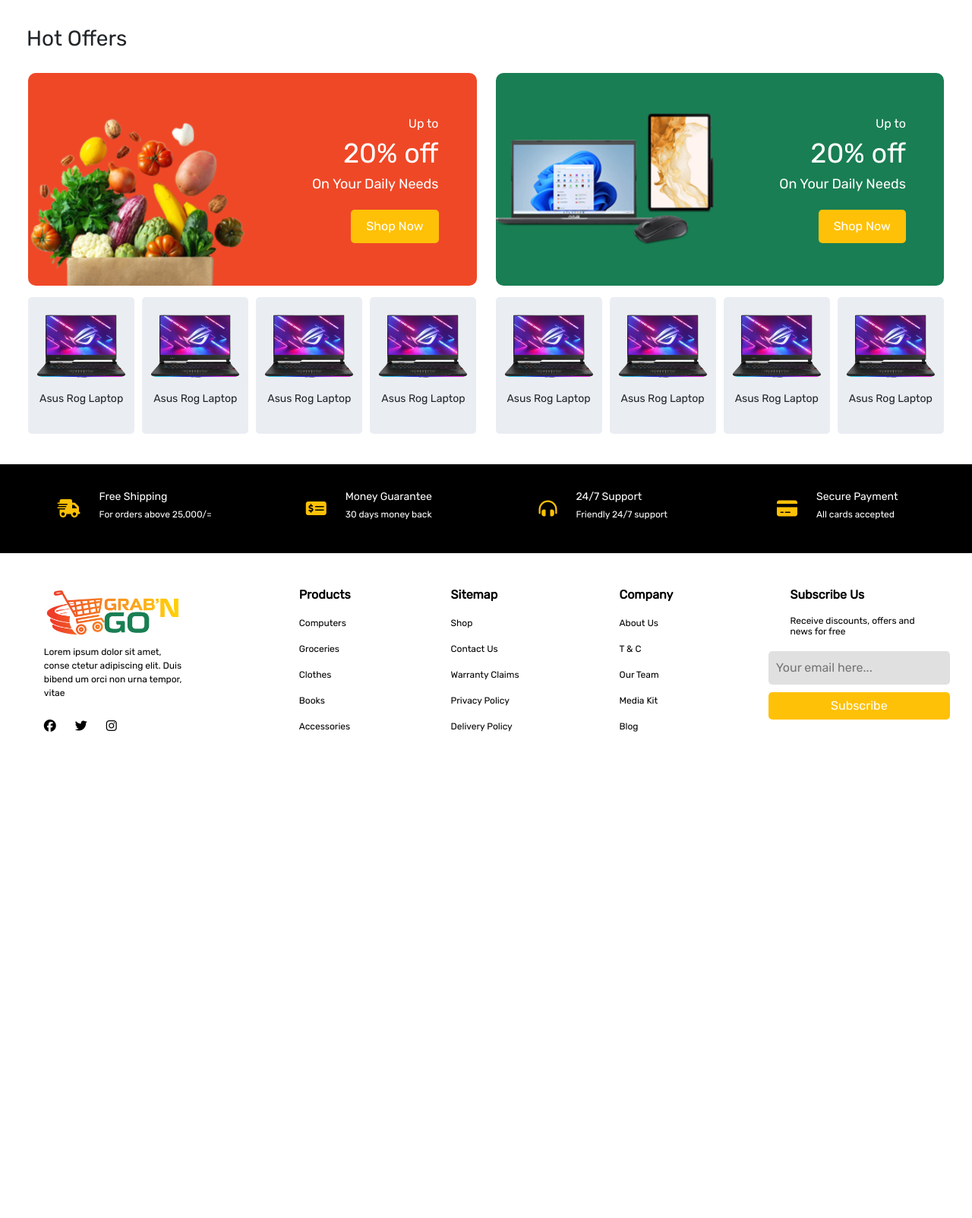
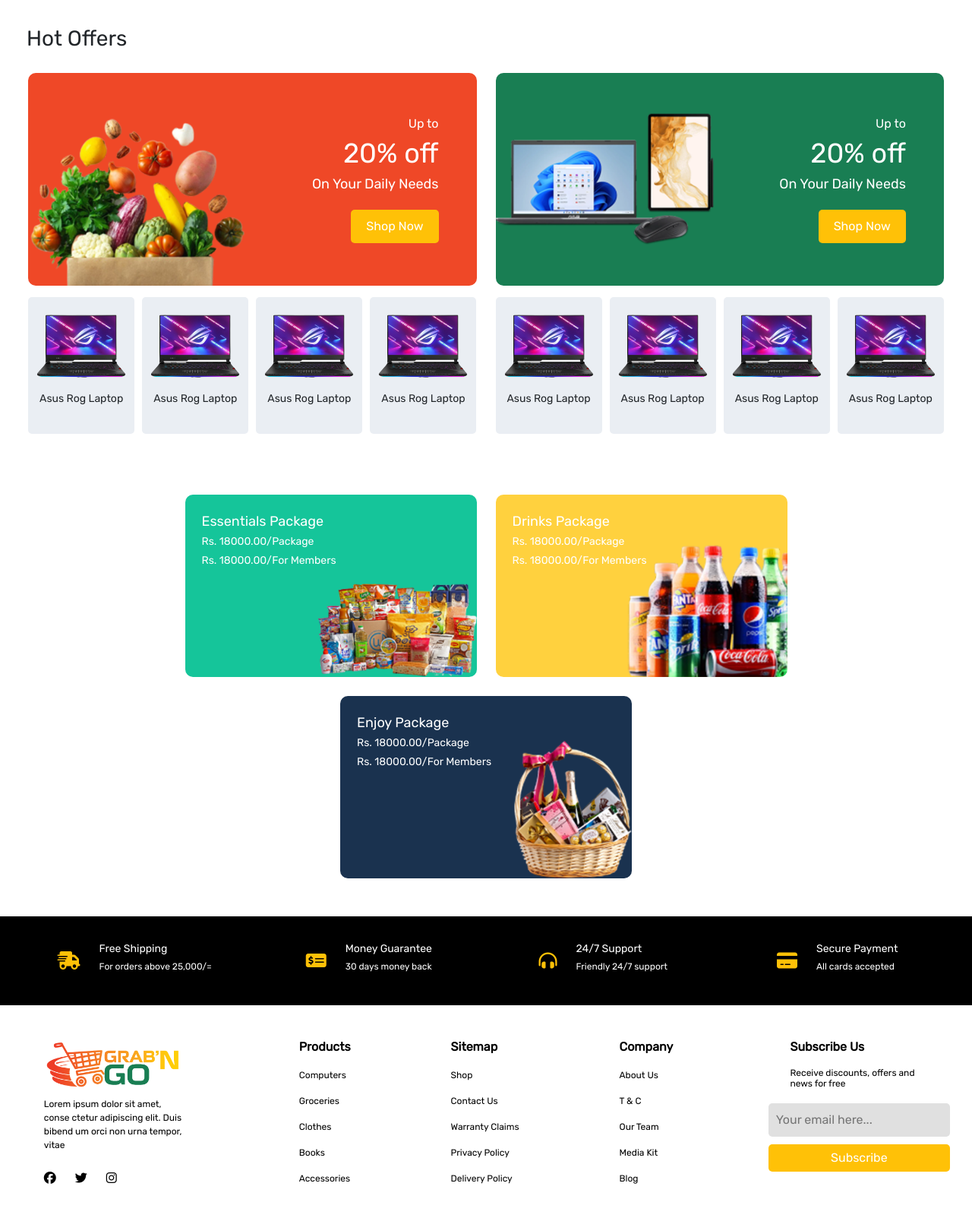
Before and after one commit to knirooshan/Grab-n-Go, a PHP site: page / in a window 1280 px wide. Shown: the part 1637-3240 px from the top of the page at 76% size. Before the commit the page ends 2600 px from the top, so only its background shows below. Run offline with PHP 8.4, Linux system fonts and the light colour scheme; some libraries are stand-ins or nearby versions.

Commit message:
Bottom Banners Section

```diff
--- /dev/null
+++ b/assests/css/bottom-banners.css
@@ -0,0 +1,36 @@
+.bottom-banners-main{
+    padding: 25px 25px 35px 25px;
+    background-color: #fff;
+}
+
+.bottom-banners-main > div > div{
+    display: flex;
+    justify-content: center;
+    align-items: center;
+    gap: 25px;
+    margin: 5px;
+}
+
+.bottom-banner-item{
+    height: 240px;
+    width: 32%;
+    border: none;
+    border-radius: 10px;
+    background-position: bottom right;
+    background-size: cover;
+    color: #fff;
+    display: flex;
+    flex-direction: column;
+    justify-content: flex-start;
+}
+
+.top-heading{
+    font-size: 18px;
+    margin-top: 25px;
+    margin-left: 10px;
+}
+
+.price-heading, .member-price-heading{
+    font-size: 14px;
+    margin-left: 10px;
+}
--- /dev/null
+++ b/bottom-banners.php
@@ -0,0 +1,26 @@
+<link href="./assests/css/bottom-banners.css" rel="stylesheet">
+
+<div class="bottom-banners-main">
+    <div class="container">
+        <div class="row">
+            <div class="bottom-banner-item"
+                style="background-image: url('./assests/images/bottom-banner-img-1.png');">
+                <h4 class="top-heading">Essentials Package</h4>
+                <h5 class="price-heading">Rs. 18000.00/Package</h5>
+                <h5 class="member-price-heading">Rs. 18000.00/For Members</h5>
+            </div>
+            <div class="bottom-banner-item"
+                style="background-image: url('./assests/images/bottom-banner-img-2.png');">
+                <h4 class="top-heading">Drinks Package</h4>
+                <h5 class="price-heading">Rs. 18000.00/Package</h5>
+                <h5 class="member-price-heading">Rs. 18000.00/For Members</h5>
+            </div>
+            <div class="bottom-banner-item"
+                style="background-image: url('./assests/images/bottom-banner-img-3.png');">
+                <h4 class="top-heading">Enjoy Package</h4>
+                <h5 class="price-heading">Rs. 18000.00/Package</h5>
+                <h5 class="member-price-heading">Rs. 18000.00/For Members</h5>
+            </div>
+        </div>
+    </div>
+</div>
--- a/index.php
+++ b/index.php
@@ -64,6 +64,7 @@
     <?php include('category-slider.php'); ?>
     <?php include('product-slider.php'); ?>
     <?php include('hot-offers.php'); ?>
+    <?php include('bottom-banners.php'); ?>
 
 </main>
 
```
Also changed, not shown: assests/images/bottom-banner-img-1.png (added), assests/images/bottom-banner-img-2.png (added), assests/images/bottom-banner-img-3.png (added).
